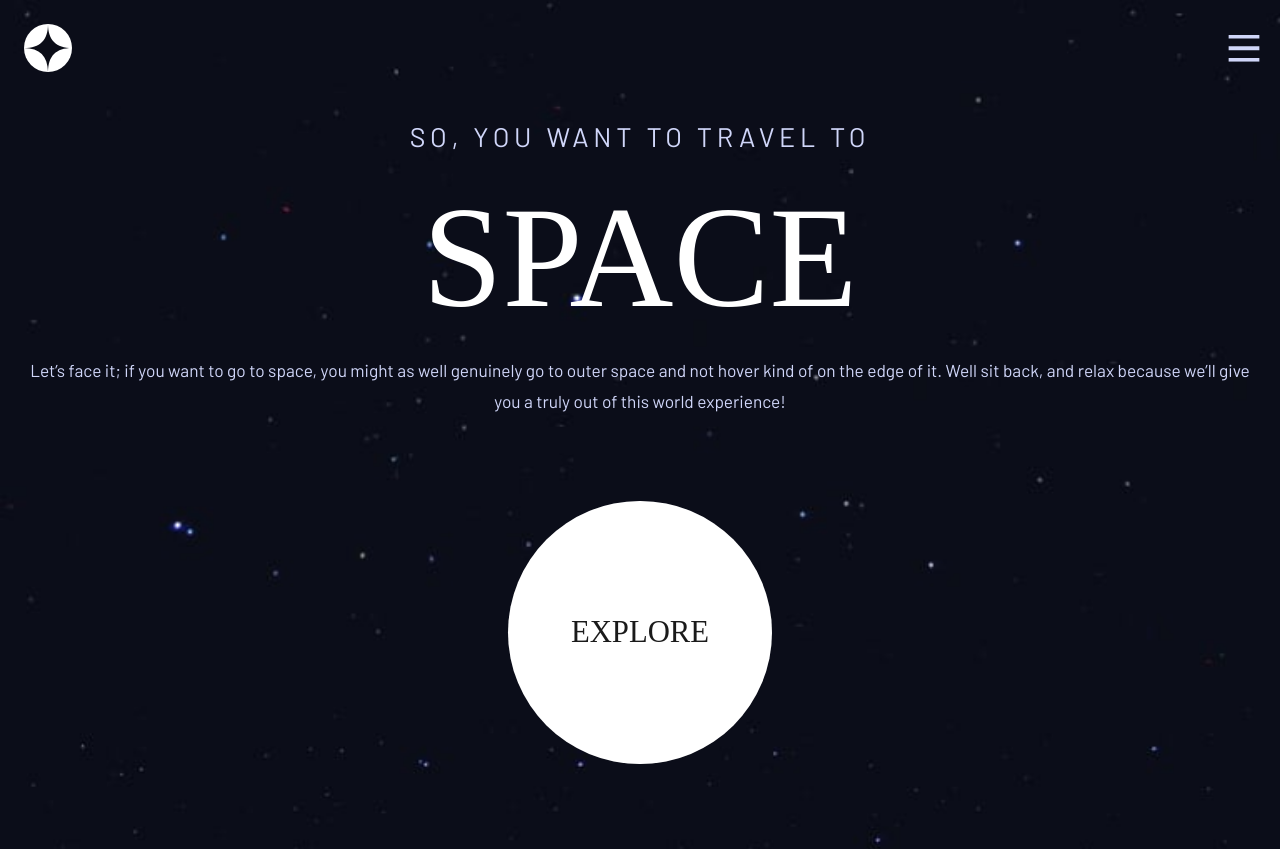
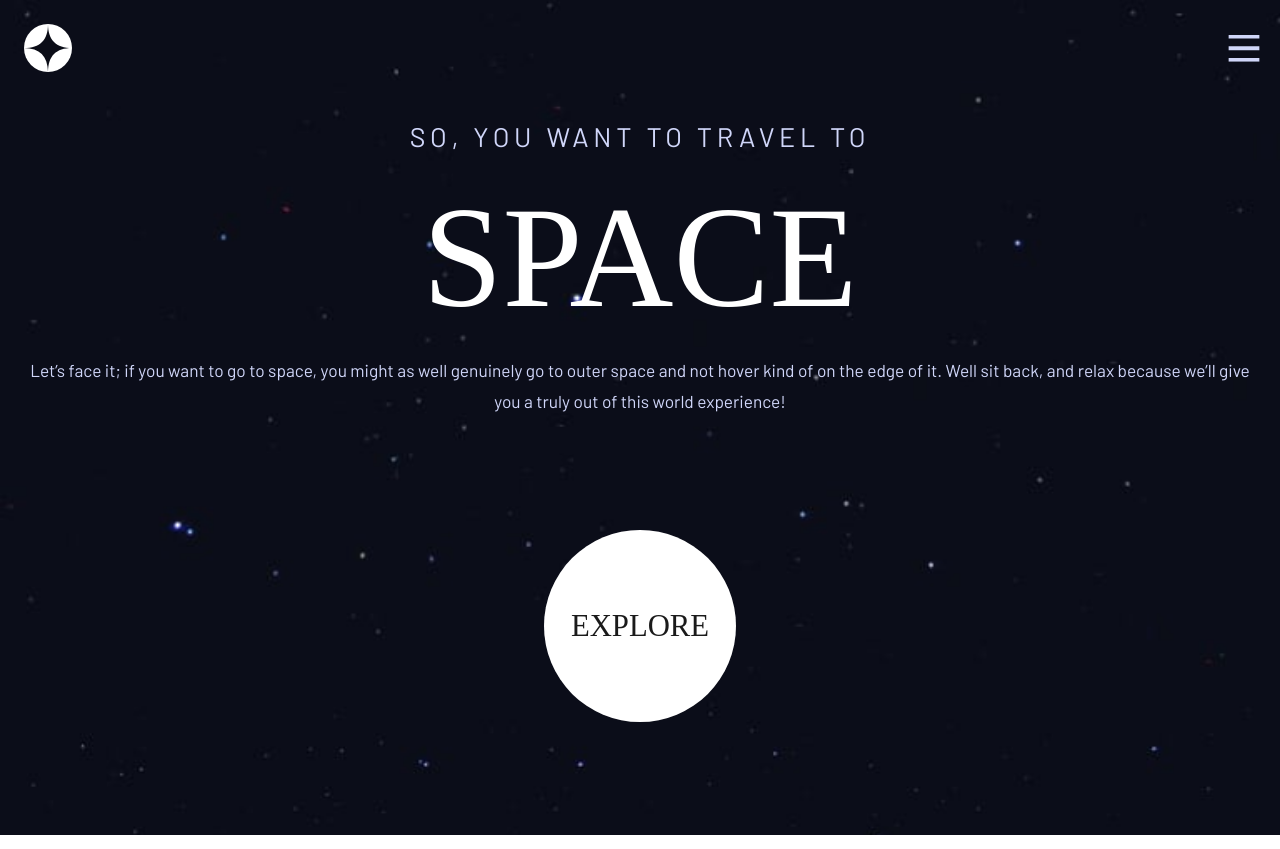
Before and after one commit to Bol2riZH/Space-tourism, a Vue app: page / in a window 1280 px wide. Built offline with nearby package versions, Linux system fonts and the light colour scheme; a web font is replaced by a local one.

Commit message:
reduce btn, remove a based  style, add webkit for backdrop filter

```diff
--- a/src/assets/style/css/main.css
+++ b/src/assets/style/css/main.css
@@ -56,7 +56,9 @@ body {
   color: #d0d6f9;
 }
 
-a {
+a,
+a:link,
+a:visited {
   text-decoration: none;
   color: inherit;
 }
@@ -154,10 +156,13 @@ body {
   cursor: pointer;
 }
 
+.btn {
+  margin: 3rem auto;
+}
 .btn__hover-effect {
   position: absolute;
-  width: 27.4rem;
-  height: 27.4rem;
+  width: 20rem;
+  height: 20rem;
   border-radius: 50%;
   background-color: rgba(255, 255, 255, 0.1);
   opacity: 0;
@@ -171,8 +176,8 @@ body {
 }
 .btn__main {
   position: relative;
-  width: 27.4rem;
-  height: 27.4rem;
+  width: 20rem;
+  height: 20rem;
   border-radius: 50%;
   background-color: #fff;
   margin: 8.8rem;
@@ -182,8 +187,8 @@ body {
   position: absolute;
   top: 0;
   left: 0;
-  width: 27.4rem;
-  height: 27.4rem;
+  width: 20rem;
+  height: 20rem;
   border-radius: 50%;
   background-color: rgba(255, 255, 255, 0.1);
   opacity: 1;
@@ -222,6 +227,7 @@ body {
   display: flex;
   flex-direction: column;
   backdrop-filter: blur(30px);
+  -webkit-backdrop-filter: blur(10px);
 }
 .navigation__close-cross {
   align-self: flex-end;
--- a/src/assets/style/sass/base/_base.scss
+++ b/src/assets/style/sass/base/_base.scss
@@ -33,7 +33,9 @@ body {
   color: variables.$color-secondary;
 }
 
-a {
+a,
+a:link,
+a:visited {
   text-decoration: none;
   color: inherit;
 }
--- a/src/assets/style/sass/component/_button.scss
+++ b/src/assets/style/sass/component/_button.scss
@@ -1,10 +1,11 @@
 @use '../abstract/variables';
 
 .btn {
+  margin: 3rem auto;
   &__hover-effect {
     position: absolute;
-    width: 27.4rem;
-    height: 27.4rem;
+    width: 20rem;
+    height: 20rem;
     border-radius: 50%;
     background-color: rgba(variables.$color-white, 0.1);
     opacity: 0;
@@ -18,8 +19,8 @@
   }
   &__main {
     position: relative;
-    width: 27.4rem;
-    height: 27.4rem;
+    width: 20rem;
+    height: 20rem;
     border-radius: 50%;
     background-color: variables.$color-white;
     margin: 8.8rem;
@@ -29,8 +30,8 @@
       top: 0;
       left: 0;
 
-      width: 27.4rem;
-      height: 27.4rem;
+      width: 20rem;
+      height: 20rem;
       border-radius: 50%;
       background-color: rgba(variables.$color-white, 0.1);
       opacity: 1;
--- a/src/assets/style/sass/layout/_navigation.scss
+++ b/src/assets/style/sass/layout/_navigation.scss
@@ -14,6 +14,7 @@
     display: flex;
     flex-direction: column;
     backdrop-filter: blur(30px);
+    -webkit-backdrop-filter: blur(10px);
   }
   &__close-cross {
     align-self: flex-end;
--- a/src/layouts/Navigation.vue
+++ b/src/layouts/Navigation.vue
@@ -24,6 +24,7 @@ onClickOutside(inner_nav, () => {
         ref="inner_nav"
         v-if="!toggleMenu"
         :onToggleMenu="onToggleMenu"
+        @click="onToggleMenu"
       />
     </Transition>
   </nav>
```
Also changed, not shown: 1 other file (tests, documents, lock files or other folders).
